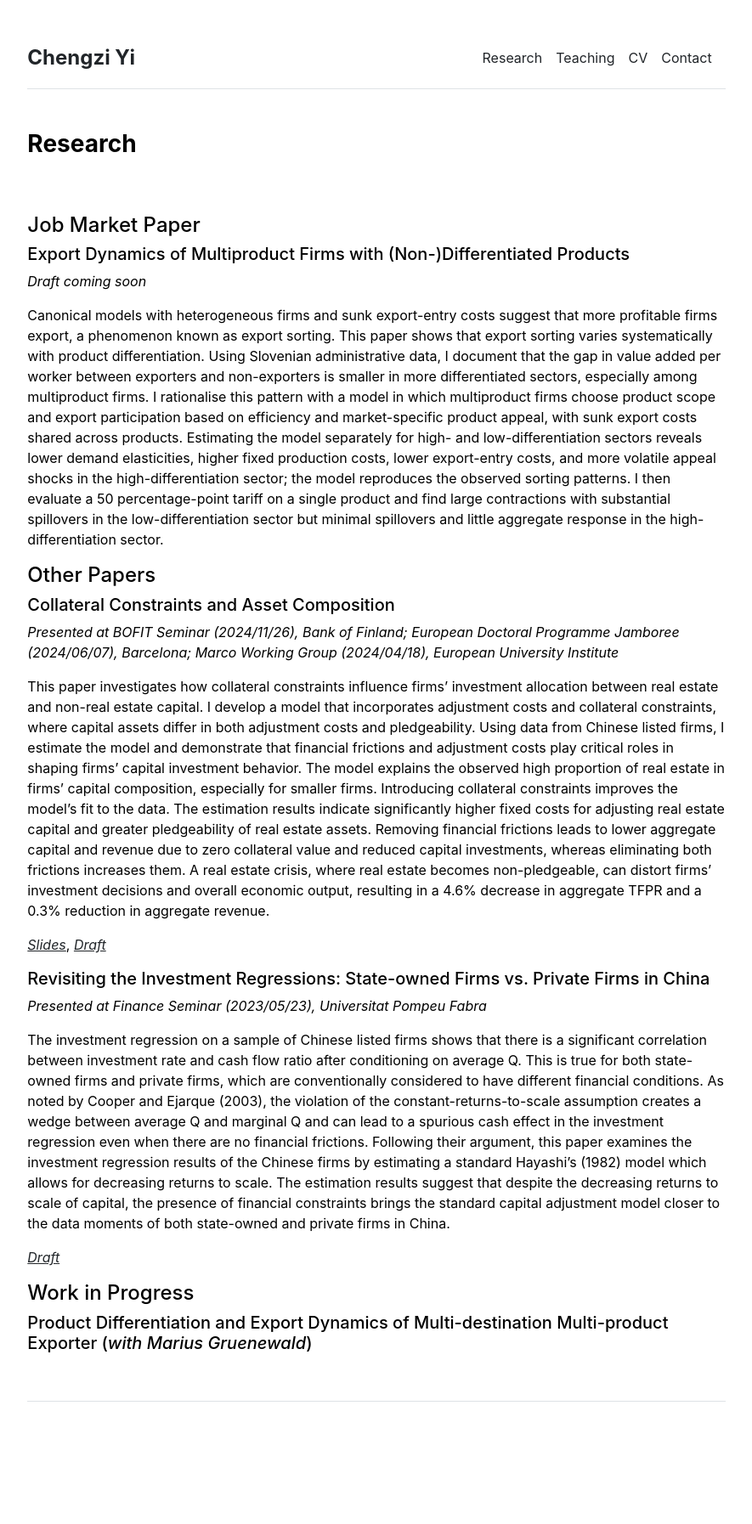
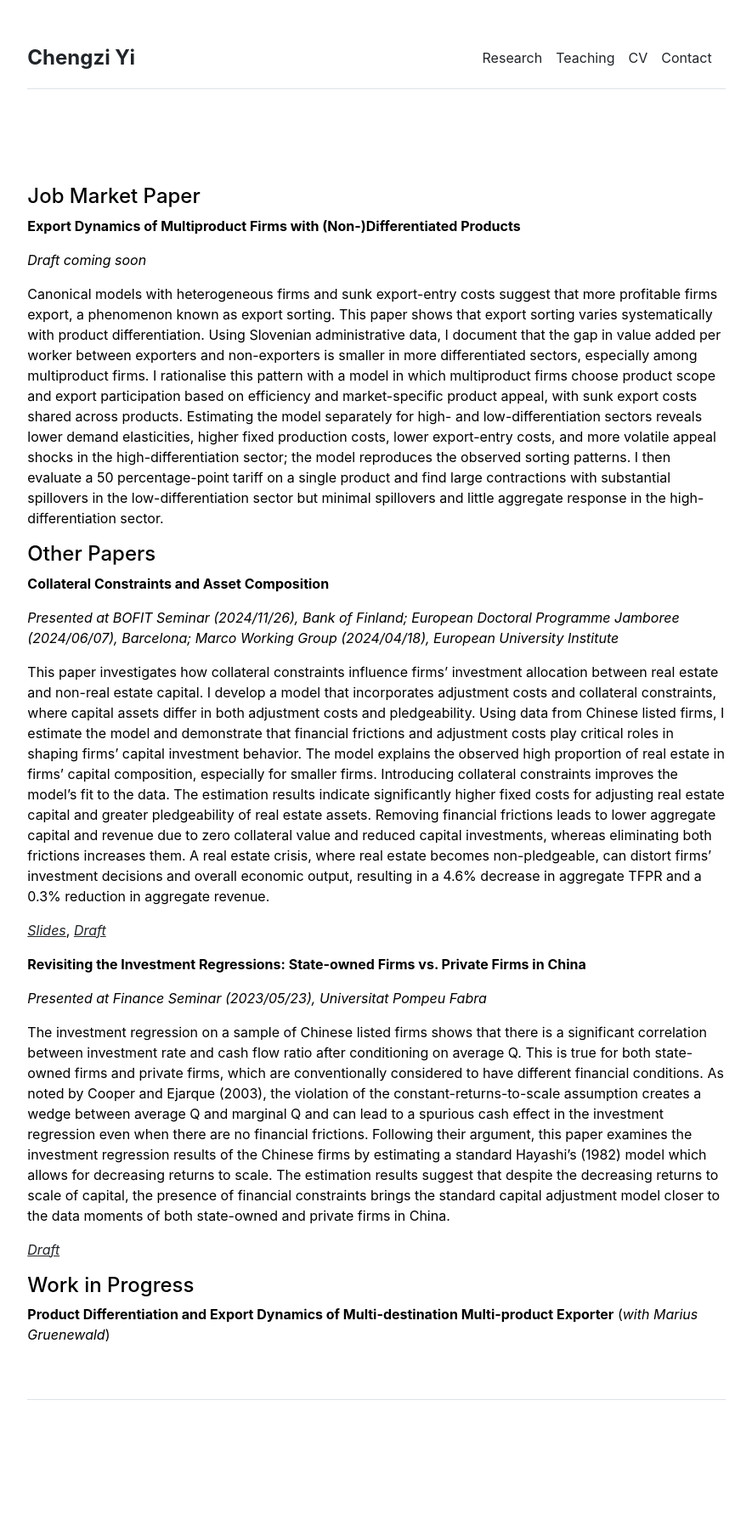
Before and after one commit to chengzi-yi/chengzi-yi.github.io, a Jekyll site: the page built from research.md, in a window 1280 px wide. Shown: the whole page at 85% size, without its empty margins (197-1082 px from the left). Built offline with Jekyll 4.4.1, drawn with Linux system fonts in a browser that asks for light colours.

Commit message:
update research layout

```diff
--- a/research.md
+++ b/research.md
@@ -1,11 +1,11 @@
 ---
 layout: research
-title: "Research"
+title: ""
 permalink: /research
 ---
 #### Job Market Paper
 
-##### Export Dynamics of Multiproduct Firms with (Non-)Differentiated Products
+**Export Dynamics of Multiproduct Firms with (Non-)Differentiated Products**
 
 *Draft coming soon*
 
@@ -13,7 +13,7 @@ Canonical models with heterogeneous firms and sunk export-entry costs suggest th
 
 #### Other Papers
 
-##### Collateral Constraints and Asset Composition
+**Collateral Constraints and Asset Composition**
 
 *Presented at BOFIT Seminar (2024/11/26), Bank of Finland; European Doctoral Programme Jamboree (2024/06/07), Barcelona; Marco Working Group (2024/04/18), European University Institute*
 
@@ -21,7 +21,7 @@ This paper investigates how collateral constraints influence firms’ investment
 
 [*Slides*](/assets/slides_collateral_investment.pdf), [*Draft*](/assets/draft_collateral_investment.pdf)
 
-##### Revisiting the Investment Regressions: State-owned Firms vs. Private Firms in China
+**Revisiting the Investment Regressions: State-owned Firms vs. Private Firms in China**
 
 *Presented at Finance Seminar (2023/05/23), Universitat Pompeu Fabra*
 
@@ -31,4 +31,4 @@ The investment regression on a sample of Chinese listed firms shows that there i
 
 #### Work in Progress
 
-##### Product Differentiation and Export Dynamics of Multi-destination Multi-product Exporter (*with Marius Gruenewald*)
+**Product Differentiation and Export Dynamics of Multi-destination Multi-product Exporter** (*with Marius Gruenewald*)
```
